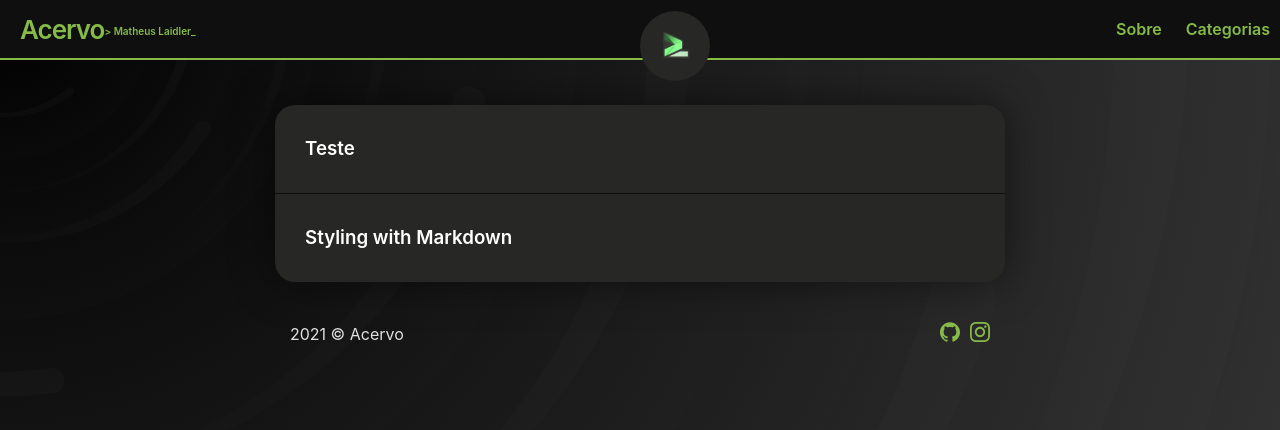
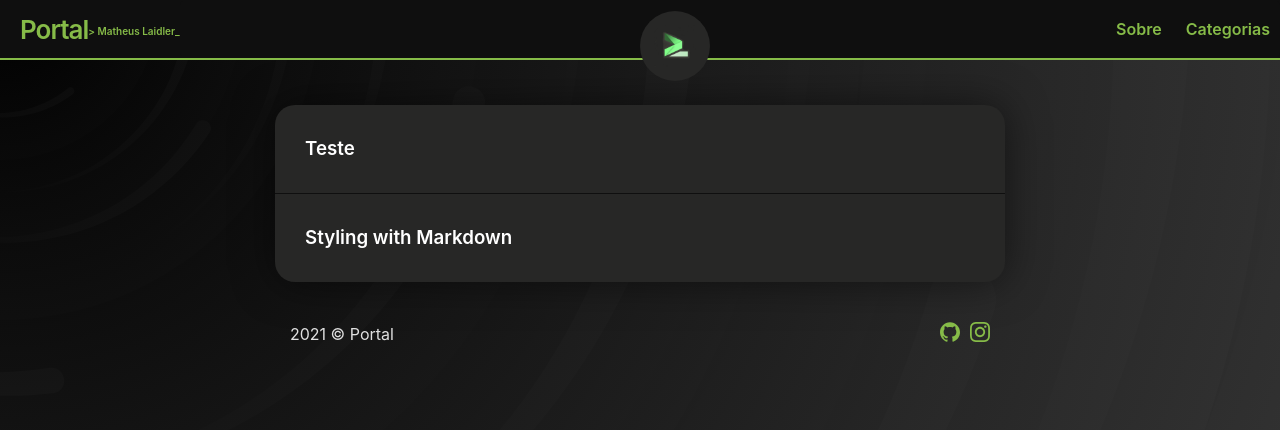
Before and after one commit to matheuslaidler/WayOfSec-Welcome-Theme, a Jekyll site: the page built from index.md, in a window 1280 px wide. Shown: the top 430 px of the page. Built offline with Jekyll 4.4.1, drawn with Linux system fonts in a browser that asks for light colours.

Commit message:
Update _config.yml

```diff
--- a/_config.yml
+++ b/_config.yml
@@ -1,4 +1,4 @@
-title: Acervo
+title: Portal
 iconURL: assets/default-icon.png
 theme: jekyll-theme-leaf
 
```
